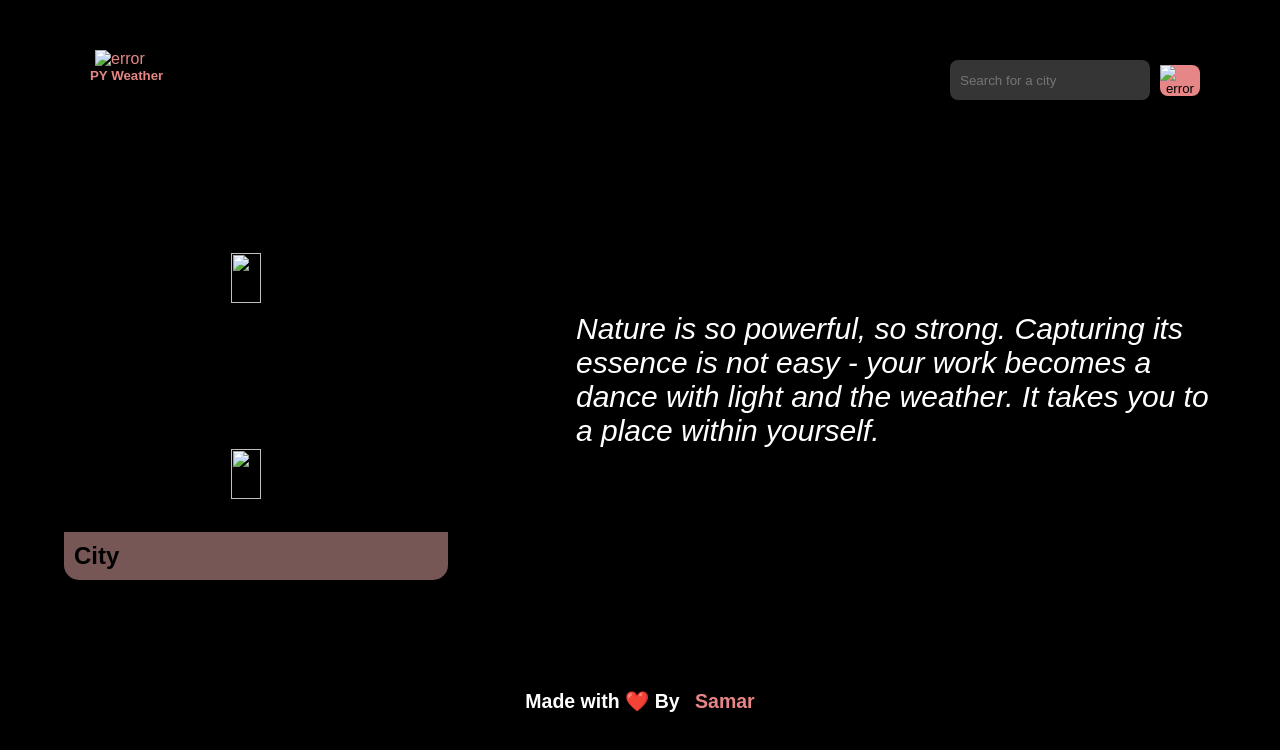
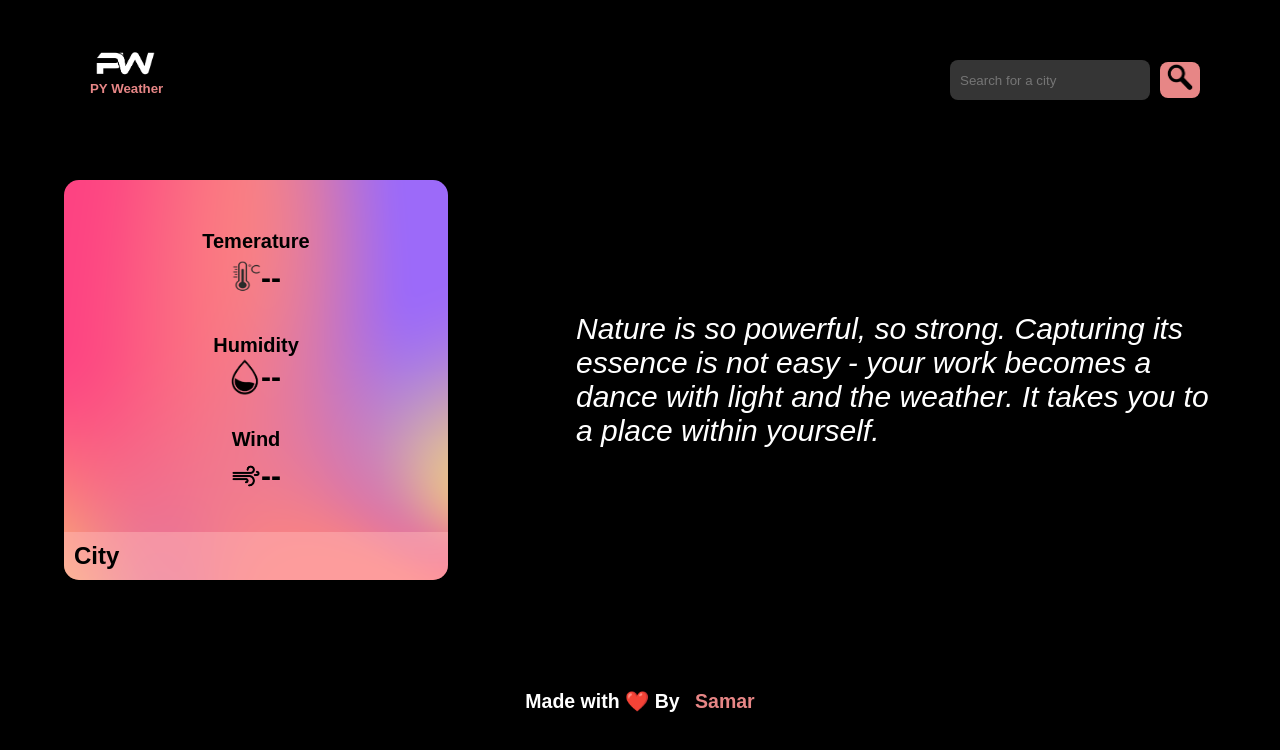
Before and after one commit to Samar-28/PyWeather, a plain HTML site: page weather.html in a window 1280 px wide. Drawn offline with Linux system fonts and the light colour scheme; a web font is replaced by a local one.

Commit message:
images added

```diff
--- a/weather.css
+++ b/weather.css
@@ -62,7 +62,7 @@ input{
     background-color: rgb(231, 134, 134);
 }
 .con{
-    background-image: url(gradient.png);
+    background-image: url(images/gradient.png);
     background-size: cover;
     padding-top: 50px;
     width: 30%;
--- a/weather.html
+++ b/weather.html
@@ -13,13 +13,13 @@
   <body>
     <div class="heading">
         <div class="logo">
-            <img src="image.png" alt="error">
+            <img src="images/image.png" alt="error">
             <h5>PY Weather</h5>
         </div>
         <div id="search">
             <input id="c" type="text" placeholder="Search for a city">
             <button id="btn">
-                <img id="sl" src="search_logo.png" alt="error">
+                <img id="sl" src="images/search_logo.png" alt="error">
             </button>
         </div>
     </div>
@@ -28,21 +28,21 @@
             <div class="sd">
                  <h2>Temerature</h2>
                  <div class="info">
-                     <img src="temp_logo.png" alt="">
+                     <img src="images/temp_logo.png" alt="">
                      <h2 id="temp">--</h2>
                  </div>
             </div>
             <div class="sd">
                 <h2>Humidity</h2>
                 <div class="info">
-                    <img id="h" src="humidity_logo.png" alt="">
+                    <img id="h" src="images/humidity_logo.png" alt="">
                     <h2 id="humidity">--</h2>
                 </div>
             </div>
             <div class="sd">
                 <h2>Wind</h2>
                 <div class="info">
-                    <img src="wind_logo.png" alt="">
+                    <img src="images/wind_logo.png" alt="error">
                     <h2 id="wind">--</h2>
                 </div>
             </div>
```
Also changed, not shown: images/GDSC logo.png (added), images/beautiful-color-ui-gradients-backgrounds-roseanna.png (added), images/desktop-wallpaper-colorful-peach-gradient-thumbnail.jpg (added), images/gradient.png (added), images/humidity_logo.png (added), images/image.png (added), images/new pw.jpg (added), images/pw.jpg (added), images/pwlogo-removebg-preview.png (added), images/search_logo.png (added), images/temp_logo.png (added), images/wind_logo.png (added), images/ww_logo.png (added).
